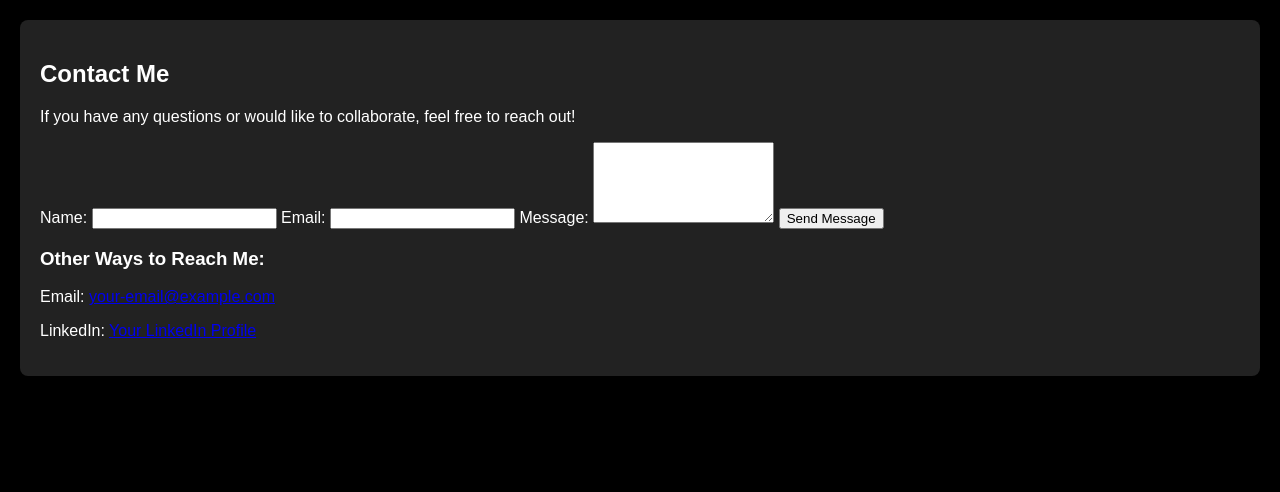
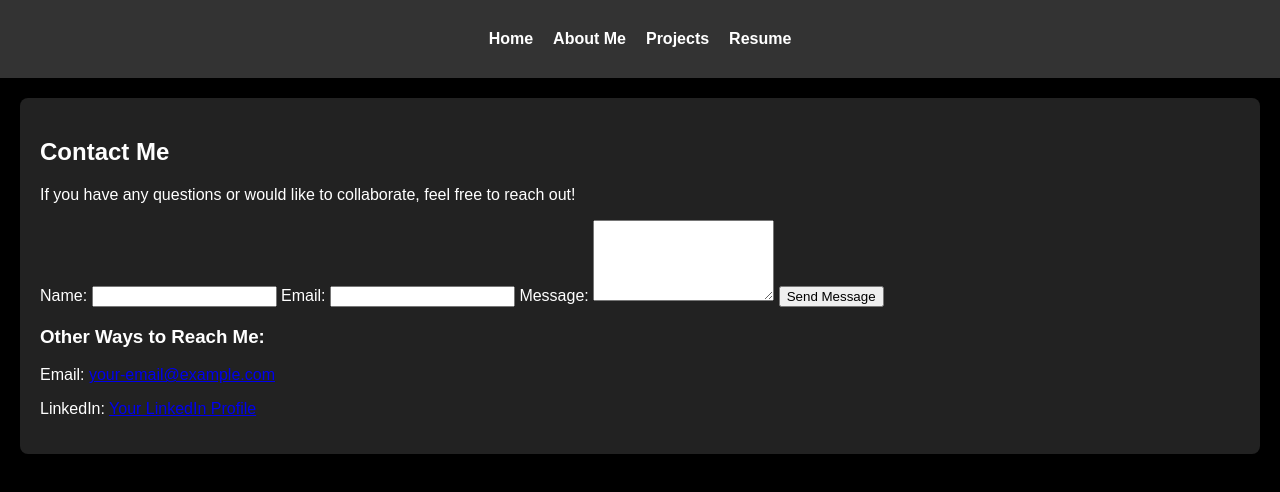
Before and after one commit to francisca-obiero/My-Portfolio, a website: page src/sections/contact.html in a window 1280 px wide. Drawn offline with Linux system fonts and the light colour scheme.

Commit message:
Initial commit

```diff
--- a/src/sections/contact.html
+++ b/src/sections/contact.html
@@ -7,6 +7,16 @@
     <link rel="stylesheet" href="../styles/style.css">
 </head>
 <body>
+    <header>
+        <nav>
+            <ul>
+                <li><a href="../index.html">Home</a></li>
+                <li><a href="about.html">About Me</a></li>
+                <li><a href="projects.html">Projects</a></li>
+                <li><a href="resume.html">Resume</a></li>
+            </ul>
+        </nav>
+    </header>
     <section id="contact" class="contact-section">
         <h2>Contact Me</h2>
         <p>If you have any questions or would like to collaborate, feel free to reach out!</p>
--- a/src/styles/style.css
+++ b/src/styles/style.css
@@ -24,23 +24,29 @@ header h2 {
     color: #aaa; /* Light gray for subtitle */
 }
 
-nav ul {
+header nav {
+    background: #333; /* Dark gray for navigation */
+    padding: 10px 0;
+    text-align: center;
+}
+
+header nav ul {
     list-style: none;
+    margin: 0;
     padding: 0;
-    margin: 0;
     display: flex;
     justify-content: center;
     gap: 20px;
 }
 
-nav a {
+header nav a {
     color: #fff;
     text-decoration: none;
     font-weight: bold;
     transition: color 0.3s ease;
 }
 
-nav a:hover {
+header nav a:hover {
     color: #40e0d0; /* Turquoise hover effect */
 }
 
```
Also changed, not shown: src/index.html (+1 -1 lines).
